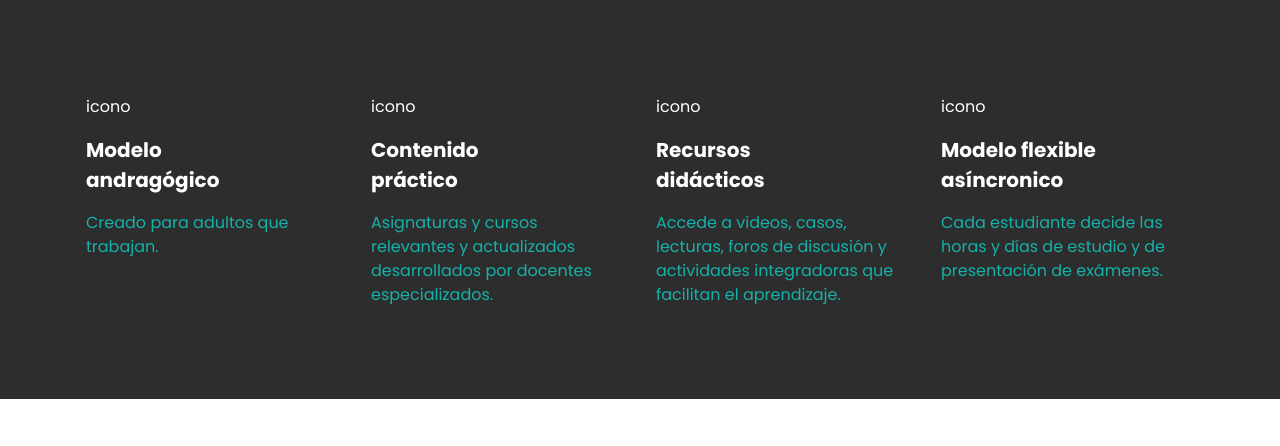
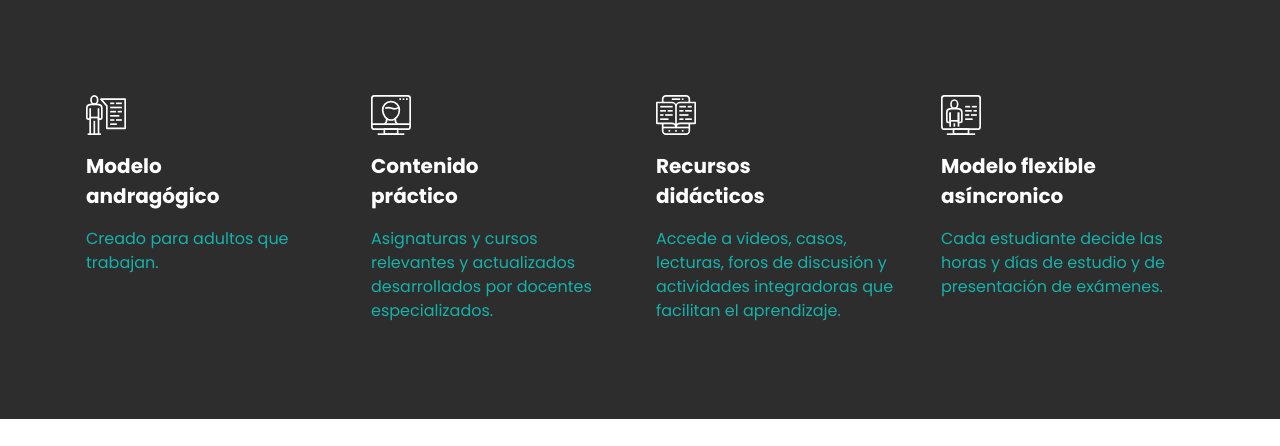
Before and after one commit to LuisDgzA/landingIndex, a PHP site: page / in a window 1280 px wide; the page is wider, and only the part inside the window is pictured. Shown: the part 1942-2388 px from the top of that part. Run offline with PHP 8.4, Linux system fonts and the light colour scheme.

Commit message:
responsive e iconos de principal

```diff
--- a/assets/css/styles.css
+++ b/assets/css/styles.css
@@ -263,7 +280,8 @@ body {
 }
 
 #acercaBottom {
-    height: 400px;
+    min-height: 400px;
+    height: auto;
     background-color: var(--main-black);
 }
 
@@ -271,12 +289,18 @@ body {
     height: 100%;
     padding: 5rem 0px;
     color: var(--white);
+    flex-wrap: wrap;
+}
+
+.icono-acerca-bottom {
+    width: 2.5rem;
 }
 
 /* -------------  EVENTOS ----------*/
 
 #eventos {
-    height: 850px;
+    min-height: 850px;
+    height: auto;
     width: 100%;
 }
 
--- a/header.php
+++ b/header.php
@@ -21,7 +21,7 @@
             </div>
             <div class="topbar-menu d-flex align-items-center">
             <div class="topbar-menu__home all-centered">
-                <img src="./assets/iconos/icono-home.svg" alt="" />
+                <img src="./assets/iconos/index-negro.svg" alt="icono-index" />
             </div>
             <div class="topbar-menu__navbar">
                 <nav>
--- a/index.php
+++ b/index.php
@@ -21,8 +21,8 @@
 		</section>
 		<section id="intro" class="w-100">
 			<div class="intro-container">
-			<div class="intro__servicios">
-				<div class="servicio-intro col-3">
+				<div class="intro__servicios border-red">
+					<div class="servicio-intro col-12 col-lg-3">
 						<div class="servicio-intro__icon">
 							<img src="./assets/iconos/servicio-comunidad.svg" alt="icono-comunidad">
 						</div>
@@ -33,7 +33,7 @@
 							</div>
 						</div>
 					</div>
-				<div class="servicio-intro col-3">
+					<div class="servicio-intro col-12 col-lg-3">
 						<div class="servicio-intro__icon">
 							<img src="./assets/iconos/servicio-vida.svg" alt="icono-vida">
 						</div>
@@ -44,7 +44,7 @@
 							</div>
 						</div>
 					</div>
-				<div class="servicio-intro col-3">
+					<div class="servicio-intro col-12 col-lg-3">
 						<div class="servicio-intro__icon">
 							<img src="./assets/iconos/servicio-biblioteca.svg" alt="icono-biblioteca">
 						</div>
@@ -55,21 +55,23 @@
 							</div>
 						</div>
 					</div>
-				<div class="servicio-intro col-3">
+					<div class="servicio-intro col-12 col-lg-3">
 						<div class="servicio-intro__icon">
 							<img src="./assets/iconos/servicio-acompanamiento.svg" alt="icono-acompanamiento">
 						</div>
 						<div class="servicio-intro__text">
-						<div class="servicio-intro__title">Acompañamientol</div>
+							<div class="servicio-intro__title">Acompañamiento</div>
 							<div class="servicio-intro__description">
 							Atención y servicio al alumno(CASA).
 							</div>
 						</div>
 					</div>
 				</div>
-			<div class="intro__imagenes border-red">
-				<div class="col-6">imagen</div>
-				<div class="intro__imagenes-text col-6">
+				<div class="intro__imagenes">
+					<div class="intro__imagenes-izquierda col-6">
+
+					</div>
+					<div class="intro__imagenes-text col-12 col-md-6">
 					<h2 class="bold">Transforma tu futuro</h2>
 					<h4>a traves de la educacion</h4>
 
@@ -87,35 +89,26 @@
 			</div>
 		</section>
 		<section id="acerca" class="">
-			<div class="col-5">
+			<div class="col-5 d-none d-lg-block">
 				<img src="./assets/iconos/icono-home.svg" alt="" />
 				<h4 class="bold">Acerca de la</h4>
 				<h4 class="bold">Universidad Index</h4>
 			</div>
-			<div class="col-7">
+			<div class="col-12 col-lg-7">
 				<h5>Forma parte de la universidad corporativa</h5>
 				<h5>más grande de Latinoamerica.</h5>
 				<p>
-				Lorem ipsum dolor sit amet consectetur, adipisicing elit. Molestiae
-				aperiam labore eaque, nesciunt repellendus repellat eum corporis
-				enim natus perferendis sed recusandae, nulla sit amet magni sunt
-				itaque quos dolorum dignissimos deserunt iste reiciendis ipsam. Odit
-				aut error quas placeat!
-			</p>
-			<p>
-				Lorem ipsum dolor sit amet consectetur adipisicing elit. Voluptatum
-				doloribus assumenda eveniet at natus molestias incidunt dolorum
-				dolores? Veniam, commodi! orem ipsum dolor sit amet consectetur
-				adipisicing elit. Voluptatum doloribus assumenda eveniet at natus
-				molestias incidunt dolorum dolores? Veniam, commod
+					En la Universidad Corporativa Index nos sentimos muy orgullosos de colaborar para que continúes tu desarrollo profesional a través de nuestros programas académicos de bachillerato, Licenciatura en Desarrollo Gerencial, Ingeniería en Desarrollo de Software y Maestría en dirección de negocios que, a través de AG College y la Universidad México Internacional, tienen reconocimiento de validez oficial de estudios por la Secretaría de Educación Pública. Te invitamos a que conozcas nuestros nuevos programas y te mantengas siempre informado(a), ya que nuestro propósito es seguir incrementando nuestra oferta académica para que siempre continúes aprendiendo.
 				</p>
 				<button class="button-gral">Descubre la Universidad Index</button>
 			</div>
 		</section>
 		<section id="acercaBottom">
 			<div class="container d-flex contenedor-acerca">
-			<div class="col-3 d-flex flex-column card-items-acerca">
-				<div>icono</div>
+			<div class="col-12 col-md-6 col-lg-3 d-flex flex-column card-items-acerca">
+				<div>
+					<img class="icono-acerca-bottom" src="./assets/iconos/modelo-andragogico-blanco.svg" alt="icono-modelo-andragogico">
+				</div>
 				<div class="title-about-bottom bold">
 				<p class="m-0">Modelo</p>
 				<p class="m-0">andragógico</p>
@@ -124,8 +117,10 @@
 				Creado para adultos que trabajan.
 				</div>
 			</div>
-			<div class="col-3 d-flex flex-column card-items-acerca">
-				<div>icono</div>
+			<div class="col-12 col-md-6 col-lg-3 d-flex flex-column card-items-acerca">
+				<div>
+					<img class="icono-acerca-bottom" src="./assets/iconos/contenido-practico-blanco.svg" alt="icono-contenido-practico">
+				</div>
 				<div class="title-about-bottom bold">
 				<p class="m-0">Contenido</p>
 				<p class="m-0">práctico</p>
@@ -135,8 +130,10 @@
 				docentes especializados.
 				</div>
 			</div>
-			<div class="col-3 d-flex flex-column card-items-acerca">
-				<div>icono</div>
+			<div class="col-12 col-md-6 col-lg-3 d-flex flex-column card-items-acerca">
+				<div>
+					<img class="icono-acerca-bottom" src="./assets/iconos/recursos-didacticos-blanco.svg" alt="icono-recursos-didacticos">
+				</div>
 				<div class="title-about-bottom bold">
 				<p class="m-0">Recursos</p>
 				<p class="m-0">didácticos</p>
@@ -146,8 +143,10 @@
 				integradoras que facilitan el aprendizaje.
 				</div>
 			</div>
-			<div class="col-3 d-flex flex-column card-items-acerca">
-				<div>icono</div>
+			<div class="col-12 col-md-6 col-lg-3 d-flex flex-column card-items-acerca">
+				<div>
+					<img class="icono-acerca-bottom" src="./assets/iconos/modelo-flexible-blanco.svg" alt="icono-modelo-flexible">
+				</div>
 				<div class="title-about-bottom bold">
 				<p class="m-0">Modelo flexible</p>
 				<p class="m-0">asíncronico</p>
@@ -163,19 +162,19 @@
         <section id="eventos" class="">
             <div class="container contenedor-eventos">
                 <div class="d-flex w-100 container-eventos-top">
-                    <div class="col-4 card-eventos-top">
+                    <div class="col-12 col-xl-4 card-eventos-top">
                         <div class="text-center">
                             <span class="f-20 bold">Estudios oficiales</span>
                             <div class="mt-3">Comienza o revalida con nosotros tus estudios superiores oficiales.</div>
                         </div>
                     </div>
-                    <div class="col-4 card-eventos-top">
+                    <div class="col-12 col-xl-4 card-eventos-top">
                         <div class="text-center">
                             <span class="f-20 bold">Programas ejecutivos</span>
                             <div class="mt-3">Conoce nuestra oferta educativa y profundiza con estudios avanzados.</div>
                         </div>
                     </div>
-                    <div class="col-4 card-eventos-top">
+                    <div class="col-12 col-xl-4 card-eventos-top">
                         <div class="text-center">
                             <span class="f-20 bold">Másters</span>
                             <div class="mt-3">Desarrolla tu potencial en nuestras másters especializadas.</div>
@@ -183,8 +182,8 @@
                     </div>
                 </div>
 
-                <div class="d-flex w-100 cards-eventos-bottom border-red">
-                    <div class="col-4 eventos-left">
+                <div class="d-flex cards-eventos-bottom">
+                    <div class="col-12 col-lg-4 eventos-left">
                         <div class="eventos-left__img">
 
                         </div>
@@ -195,7 +194,7 @@
                         </div>
                         <div></div>
                     </div>
-                    <div class="col-4">
+                    <div class="col-12 col-lg-4">
                         <div class="d-flex align-items-center justify-content-between">
                             <div class="f-20 bold header-proximos-eventos"><p>Próximos Eventos</p></div>
                             <div class="eventos-header-divider"></div>
@@ -240,7 +239,7 @@
                             Ver todos los eventos
                         </div>
                     </div>
-                    <div class="col-4 eventos-right">
+                    <div class="col-12 col-lg-4 eventos-right">
                         <div class="eventos-right__img">
 
                         </div>
@@ -251,13 +250,13 @@
         </section>
         <section id="encuentraOferta" class="">
             <div class="containerOferta">
-                <div class="container-form-oferta border-red">
+                <div class="container-form-oferta">
                     <h3 class="title-oferta">Oferta académica por empresa participante</h3>
                     <h2 class="description-oferta bold">Encuentra la oferta académica que ofrece tu institución.</h2>
                     <form>
-                        <div class="row">
+                        <div class="d-flex mb-4 fila-select-oferta">
                             <div class="col">
-                                <select class="form-select" aria-label="Default select example">
+                                <select class="form-select select-oferta" aria-label="Default select example">
                                     <option selected>Open this select menu</option>
                                     <option value="1">One</option>
                                     <option value="2">Two</option>
@@ -265,7 +264,7 @@
                                 </select>
                             </div>
                             <div class="col">
-                                <select class="form-select" aria-label="Default select example">
+                                <select class="form-select select-oferta" aria-label="Default select example">
                                     <option selected>Open this select menu</option>
                                     <option value="1">One</option>
                                     <option value="2">Two</option>
@@ -273,9 +272,9 @@
                                 </select>
                             </div>
                         </div>
-                        <div class="row">
+                        <div class="d-flex mb-5 fila-select-oferta">
                             <div class="col">
-                                <select class="form-select" aria-label="Default select example">
+                                <select class="form-select select-oferta" aria-label="Default select example">
                                     <option selected>Open this select menu</option>
                                     <option value="1">One</option>
                                     <option value="2">Two</option>
@@ -283,7 +282,7 @@
                                 </select>
                             </div>
                             <div class="col">
-                                <select class="form-select" aria-label="Default select example">
+                                <select class="form-select select-oferta" aria-label="Default select example">
                                     <option selected>Open this select menu</option>
                                     <option value="1">One</option>
                                     <option value="2">Two</option>
@@ -301,7 +300,7 @@
 				<h2 class="text-center f-55 bold">Oferta académica por</h2>
 				<h2 class="text-center f-55 bold">empresa participante</h2>
 			</div>
-			<div class="container container-img-oferta-academica">
+			<div class="container-img-oferta-academica">
 				<div class="card-oferta-academica">
 					<div class="card-oferta-academica__img">
 					</div>
@@ -396,12 +395,12 @@
 			</div>
         </section>
 		<section id="estudiaAcademiaGlobal" class="">
-			<div class="col-5">
+			<div class="col-5 d-none d-lg-block">
 				<img src="./assets/img/logo-academia-global.png" alt="" />
 				<h4 class="bold">Estudia a través de</h4>
 				<h4 class="bold">Academia Global</h4>
 			</div>
-			<div class="col-7">
+			<div class="col-12 col-lg-7">
 				<h5>Aliados expertos en crear Instituciones Educativas</h5>
 				<h5>orientados al desarrollo de competencias.</h5>
 				<p>
```
Also changed, not shown: other parts of assets/css/styles.css (+92 -9 lines), assets/iconos/contenido-practico-blanco.svg (added), assets/iconos/contenido-practico.svg (added), assets/iconos/index-negro.svg (added), assets/iconos/modelo-andragogico-blanco.svg (added), assets/iconos/modelo-andragogico.svg (added), assets/iconos/modelo-flexible-blanco.svg (added), assets/iconos/modelo-flexible.svg (added), assets/iconos/recursos-didacticos-blanco.svg (added), assets/iconos/recursos-didacticos.svg (added), 1 other file. Lines whose indentation alone changed are shown as unchanged.
